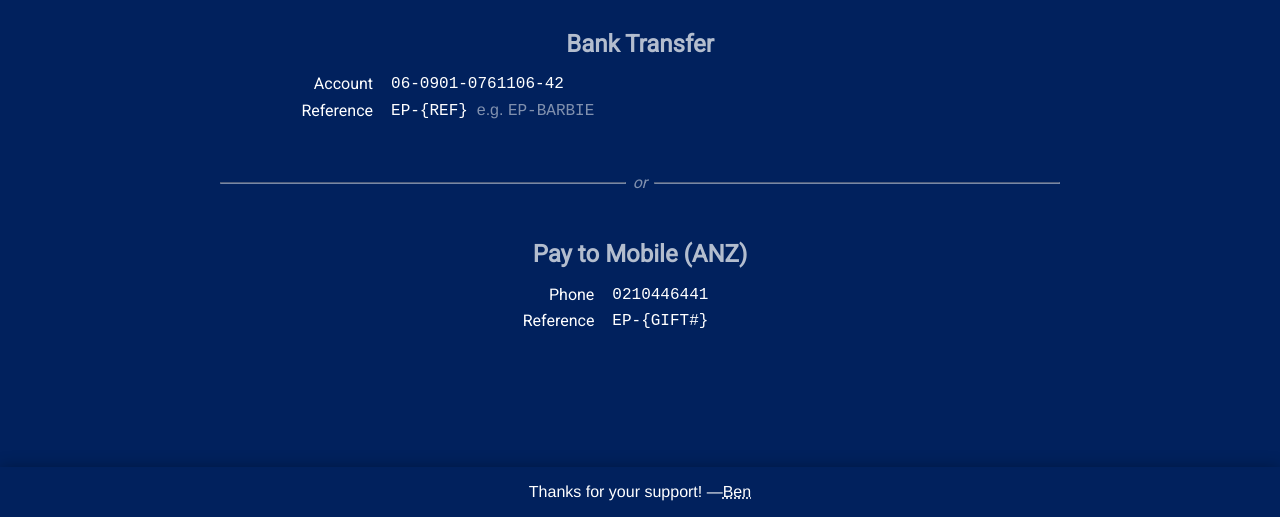
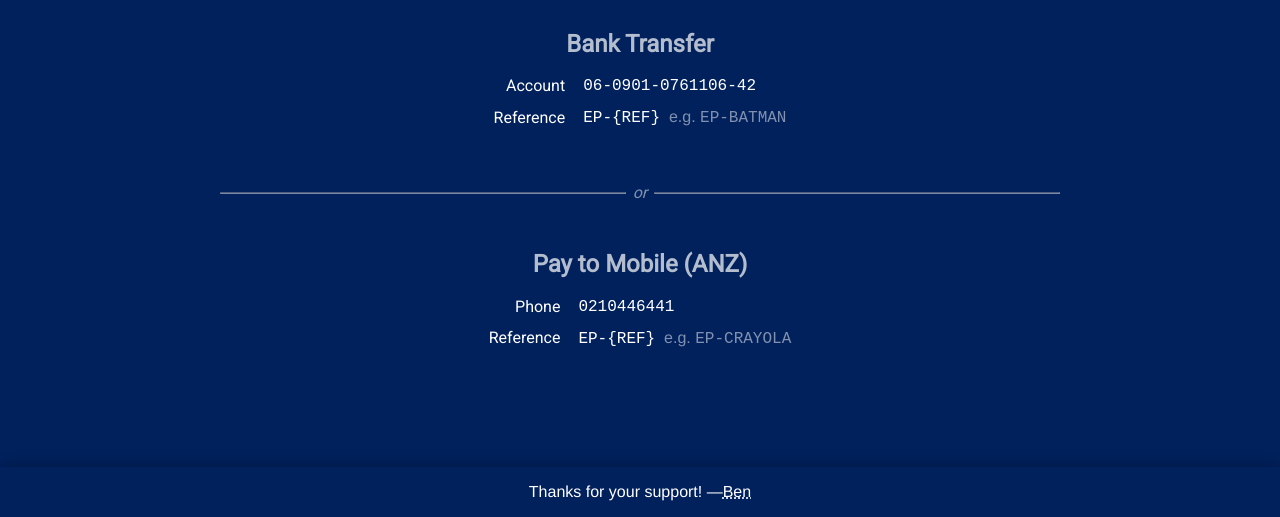
Before and after one commit to basic-facts/basic-facts.github.io, a plain HTML site: page ep-pay-gift.html in a window 1280 px wide. Shown: the part 283-800 px from the top of the page. Drawn offline with Linux system fonts and the light colour scheme; a web font is replaced by a local one.

Commit message:
1668916455

```diff
--- a/ep-pay-gift.html
+++ b/ep-pay-gift.html
@@ -54,8 +54,12 @@
       margin-top: 0;
     }
 
+    table.deets {
+      align-self: center;
+    }
+
     table.deets td {
-      line-height: 1.5rem;
+      line-height: 1.8rem;
     }
 
     table.deets tr td:first-child {
@@ -123,7 +127,7 @@
       <tr>
         <td>Reference</td>
         <td>
-          EP-{REF}<span class="dull"><span class="plain">&nbsp; e.g. </span>EP-BARBIE<span class="plain"></span></span>
+          EP-{REF}<span class="dull"><span class="plain">&nbsp; e.g. </span>EP-BATMAN<span class="plain"></span></span>
         </td>
       </tr>
     </table>
@@ -140,7 +144,9 @@
       </tr>
       <tr>
         <td>Reference</td>
-        <td>EP-{GIFT#}</td>
+        <td>
+          EP-{REF}<span class="dull"><span class="plain">&nbsp; e.g. </span>EP-CRAYOLA<span class="plain"></span></span>
+        </td>
       </tr>
     </table>
     <p class="footer">Thanks for your support! —<a href="mailto:mrcrowl@gmail.com">Ben</a></p>
```
